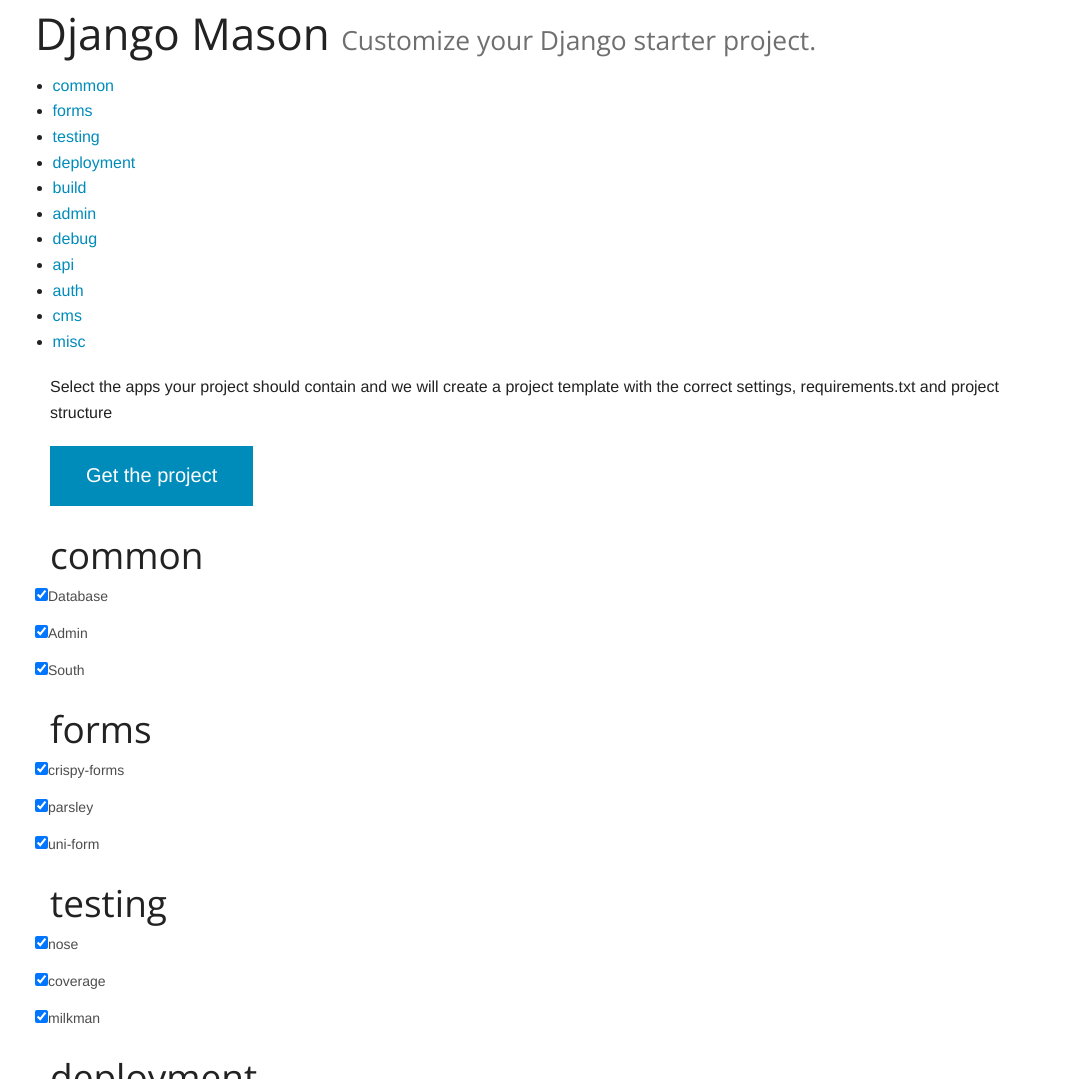
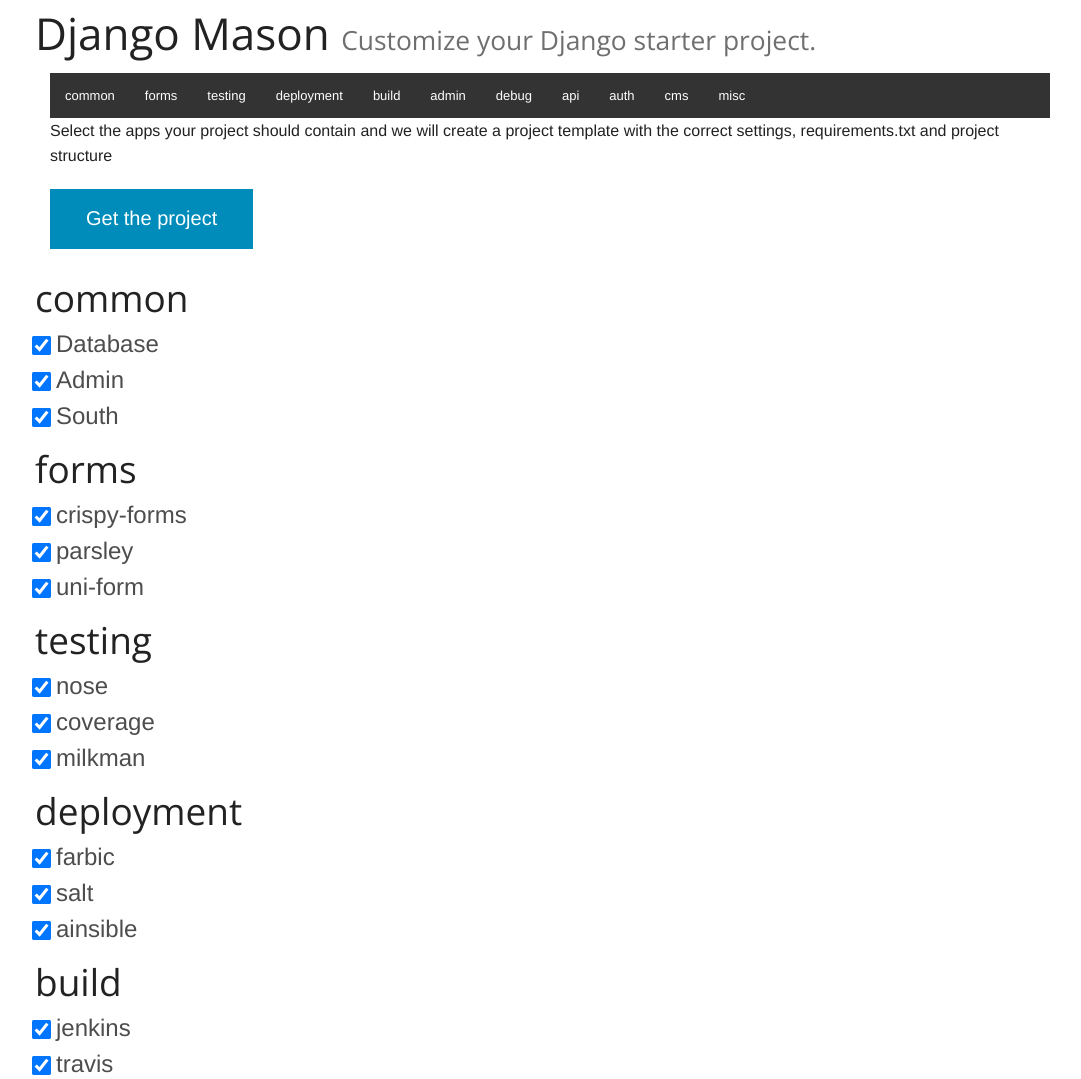
Before and after one commit to agiliq/Mason-UI, a plain HTML site: page index.html in a window 1280 px wide. Shown: the top 1079 px of the page, without its empty margins (90-1171 px from the left). Drawn offline with nearby package versions, Linux system fonts and the light colour scheme.

Commit message:
Larger checkboxes

```diff
--- /dev/null
+++ b/css/mason.css
@@ -0,0 +1,13 @@
+label{
+    font-size: 1.5em;
+}
+
+input[type=checkbox]
+{
+  /* Double-sized Checkboxes */
+  -ms-transform: scale(1.5); /* IE */
+  -moz-transform: scale(1.5); /* FF */
+  -webkit-transform: scale(1.5); /* Safari and Chrome */
+  -o-transform: scale(1.5); /* Opera */
+  padding: 10px;
+}
--- a/index.html
+++ b/index.html
@@ -8,6 +8,7 @@
 
     <link href="css/normalize.css" rel="stylesheet">
     <link href="css/foundation.min.css" rel="stylesheet">
+    <link href="css/mason.css" rel="stylesheet">
 
   </head>
 
@@ -21,10 +22,12 @@
         </div>
     </header>
 
-    <nav class="row">
-        <ul class="nav" id="top-nav">
+    <nav class="top-bar sticky">
+        <section class="top-bar-section left">
+            <ul class="nav" id="top-nav">
 
-        </ul>
+            </ul>
+        </section>
     </nav>
 
     <div class="span9">
--- a/js/mason.js
+++ b/js/mason.js
@@ -14,17 +14,15 @@
             ["cms", ["django_cms", "fein_cms", "mezzanine"]],
             ["misc", ["merchant", "disqus",]],
 
-        ]
-
-    var appTypes = ["common", "forms", "testing", "deployment", "build"]
+        ];
 
     //This gets us django style vars in _.js templates
     _.templateSettings = {
       interpolate : /\{\{(.+?)\}\}/g
     };
-    var appTmpl = _.template('<label class="checkbox"><input checked="checked" type="checkbox" value="{{ appName }}">{{ appName }}</label>')
+    var appTmpl = _.template('<div><input checked="checked" type="checkbox" value="{{ appName }}" name="app" id="id_{{ appName }}"><label class="checkbox" for="id_{{ appName }}">{{ appName }}</label></div>');
     var linkTmpl = _.template('<li><a href="#{{ appType }}" class="btn"><i class="icon-chevron-right"></i>{{ appType }}</a></li>');
-    var appTypeTmpl = _.template('<h2>{{ appType }}</h2><section id="{{ appType }}" class="row"><a name="#{{ appType }}"></a></section>');
+    var appTypeTmpl = _.template('<section id="{{ appType }}" class="row"><h2>{{ appType }}</h2><a name="#{{ appType }}"></a></section>');
 
     _(allApps).each(function(appList){
         var appType = appList[0],
```
